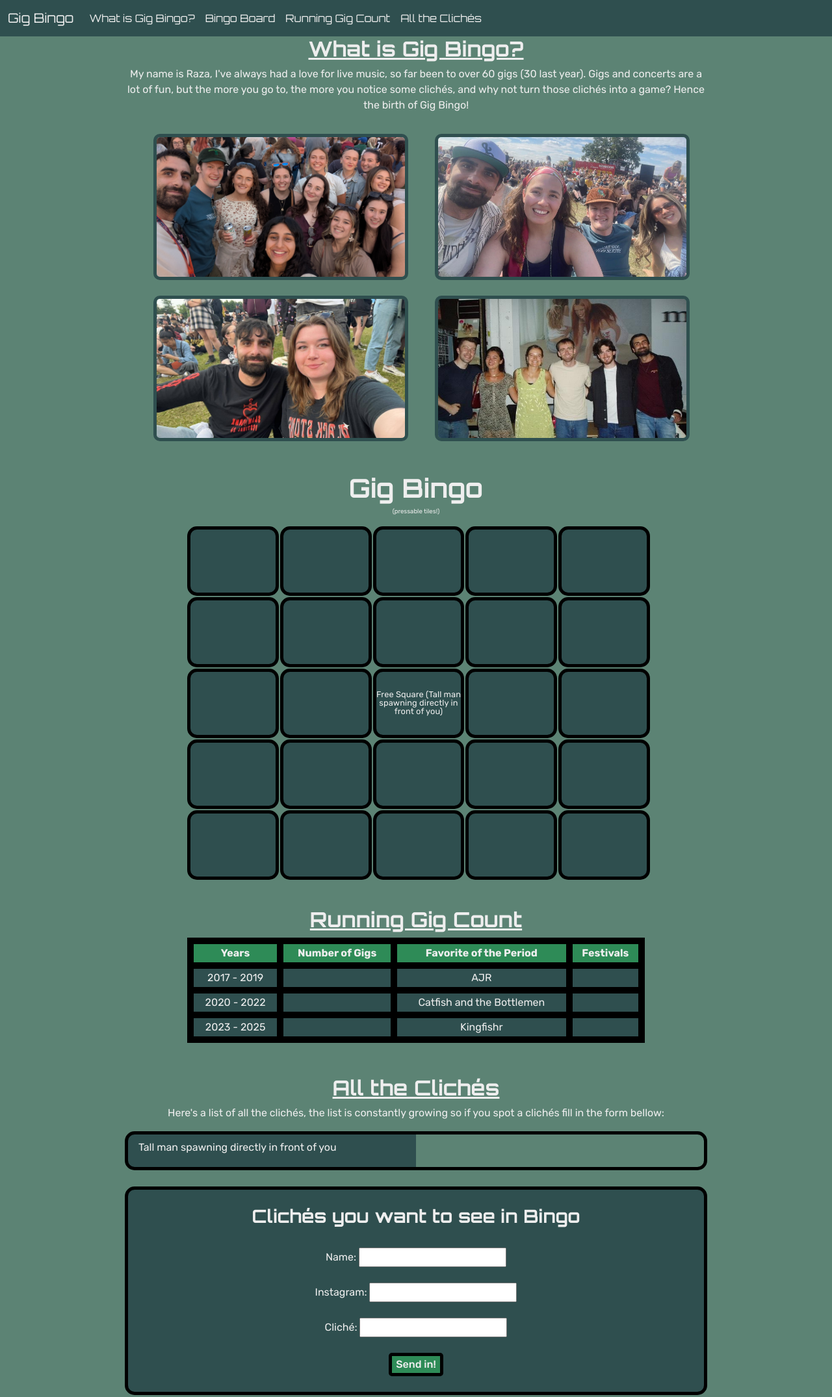
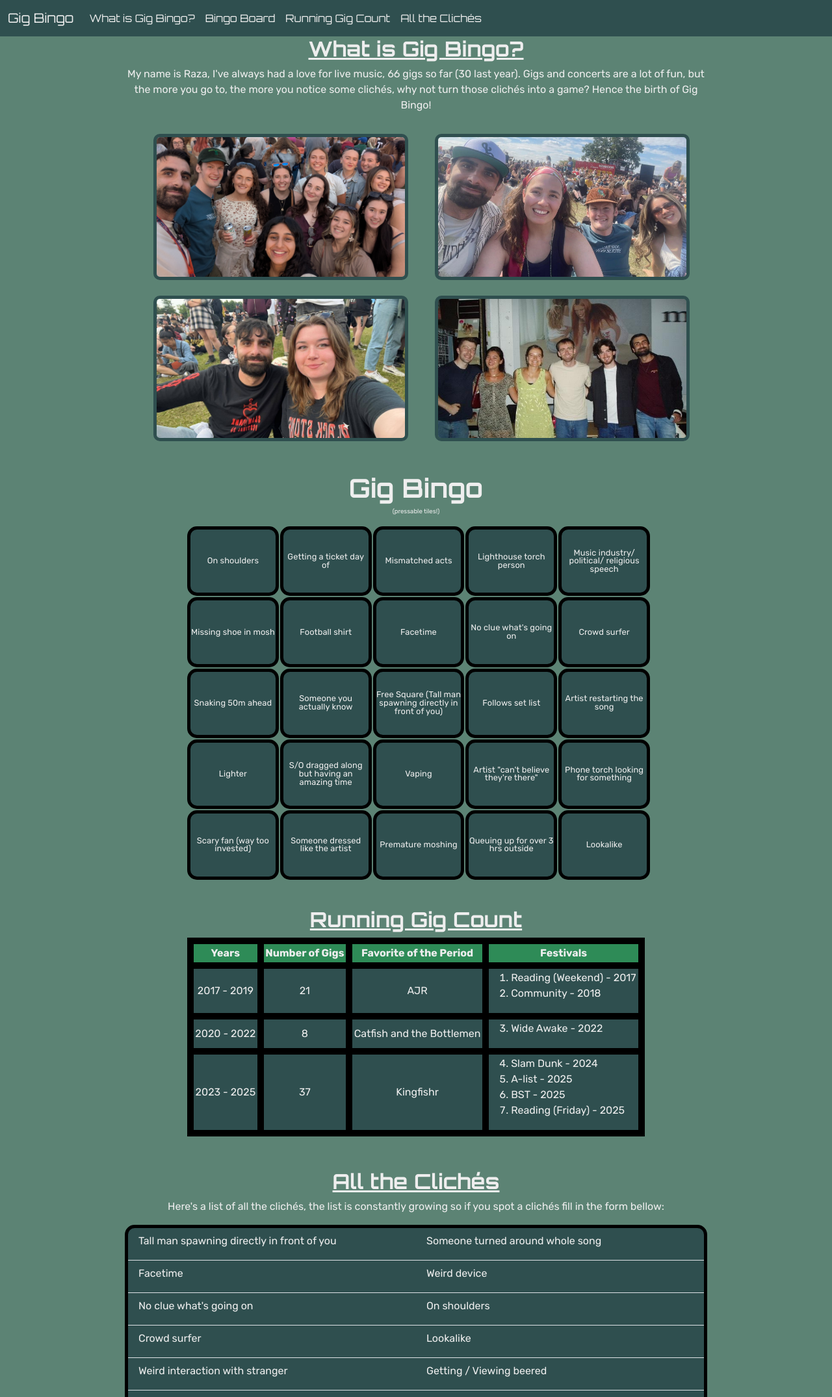
Before and after one commit to RSCHAN17/RSCHAN17.github.io, a plain HTML site: page index.html in a window 1280 px wide. Shown: the top 2150 px of the page at 65% size. Drawn offline with nearby package versions, Linux system fonts and the light colour scheme; no server answers.

Commit message:
final touches, switched to load from local storage

```diff
--- a/gb1.js
+++ b/gb1.js
@@ -16,10 +16,11 @@ const festivals1 = document.querySelector('#festivals1')
 const festivals2 = document.querySelector('#festivals2')
 const festivals3 = document.querySelector('#festivals3')
 
+const lastUpdated = document.querySelector('#lastUpdated')
 
 async function fetchGigs() {
     try {
-        const respAll = await fetch('https://rschan17-github-io.onrender.com/gigs/all')
+        const respAll = await fetch('/server/data/gigs.json')
         const dataAll = await respAll.json()
         gig_num=dataAll.length;
         intro.innerHTML= `My name is Raza, I've always had a love for live music, ${gig_num} gigs so far (30 last year).
@@ -31,7 +32,7 @@ async function fetchGigs() {
 }
 async function fetchFestivals() {
     try {
-        const respFestivals= await fetch('https://rschan17-github-io.onrender.com/gigs/festivals')
+        const respFestivals= await fetch('/server/data/festivals.json')
         const dataFestivals = await respFestivals.json()
         const li1 = festivals1.appendChild(document.createElement("li"))
         li1.innerHTML=dataFestivals[0].name
@@ -53,7 +54,7 @@ async function fetchFestivals() {
 }
 async function fetchYears() {
     try {
-        const respYears = await fetch('https://rschan17-github-io.onrender.com/gigs/years')
+        const respYears = await fetch('/server/data/years.json')
         const dataYears = await respYears.json()
         let group1 = []
         let group2 = []
@@ -110,8 +111,11 @@ for (let i=1; i<25; i++) {
 
 async function fetchAllCliches() {
     try {
-        const response = await fetch(`https://rschan17-github-io.onrender.com/cliches/all`);
+        const response = await fetch(`/server/data/cliches.json`);
         const data = await response.json()
+        const time = data.pop()
+        console.log(data);
+        lastUpdated.innerHTML = `last updated: ${time}`
         for (let i=1; i<data.length; i++) {
             if(i%2===0) {
                 completeList.push(data[i]["cliche"])
--- a/index.html
+++ b/index.html
@@ -155,6 +155,10 @@
         </div>
     </div>
 
+    <div class="main">
+        <p id="lastUpdated"></p>
+    </div>
+
     <div class="tropeForm">
         <form id="clicheForm" action="" method="POST">
             <br>
```
